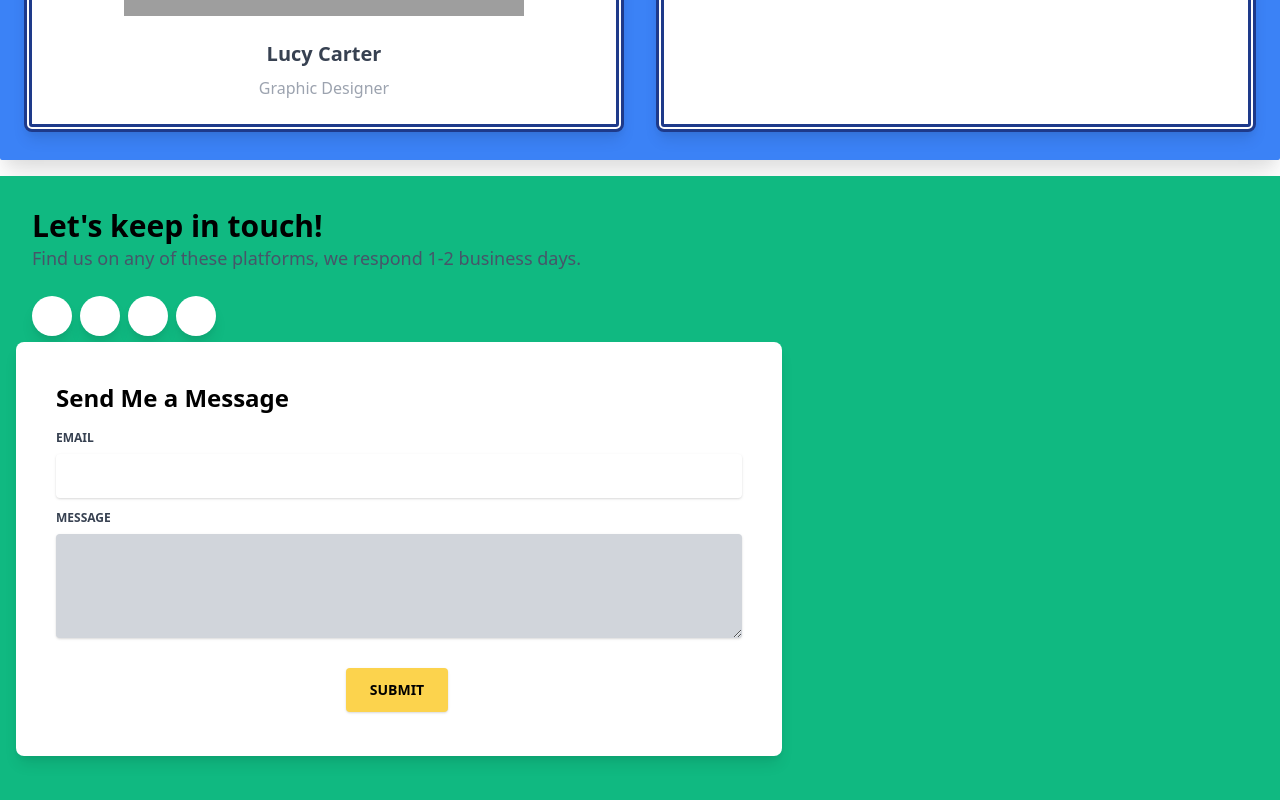
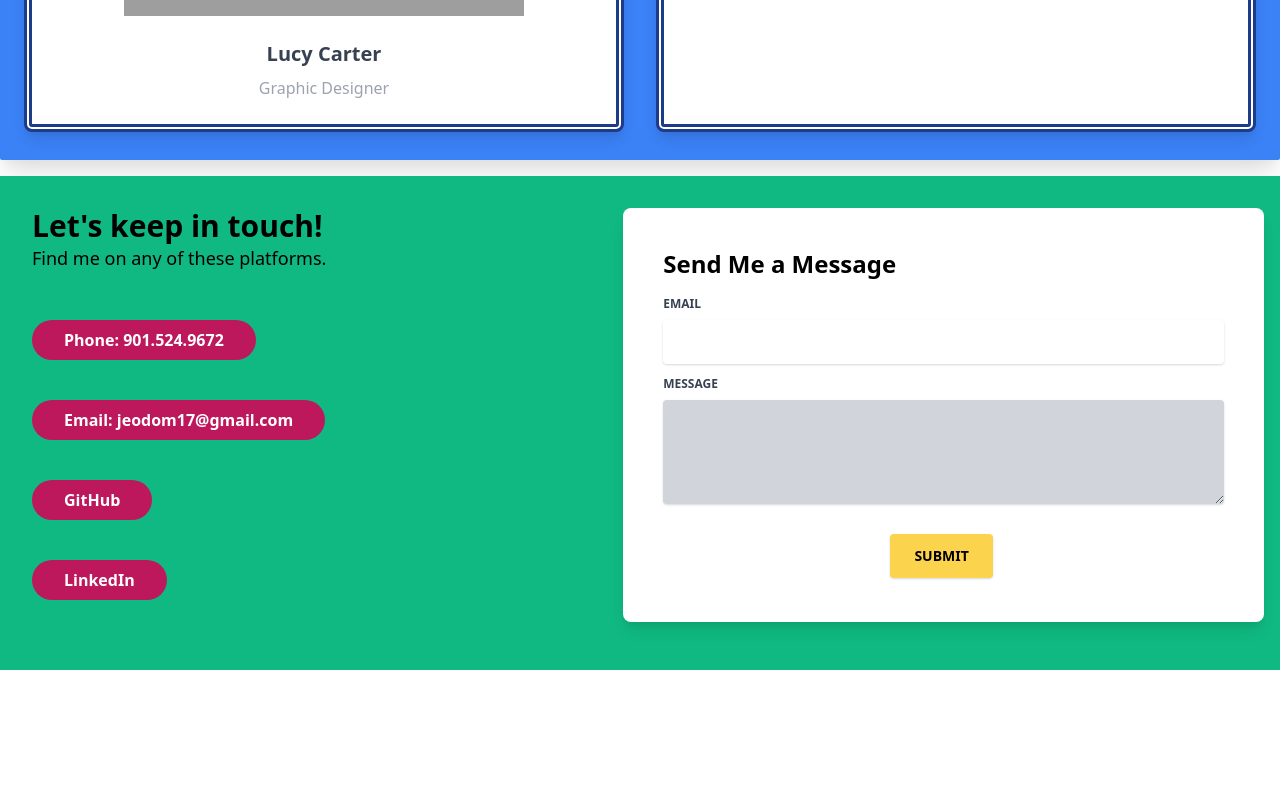
Before and after one commit to jeodom17/my-react-portfolio, a React (Create React App) app: page / in a window 1280 px wide. Shown: the part 2043-2843 px from the top of the page. After the commit the page ends 2713 px from the top, so only its background shows below. Built offline with nearby package versions, Linux system fonts and the light colour scheme; grey boxes are pictures that could not be loaded.

Commit message:
add contact info and reaarange components

```diff
--- a/src/components/Footer.js
+++ b/src/components/Footer.js
@@ -5,40 +5,39 @@ export default function Footer() {
     <>
       <footer className="relative bg-emerald-500 pt-8 pb-6">
         <div className="container mx-auto px-4">
-          <div className="flex flex-wrap text-center lg:text-left">
-            <div className="w-full lg:w-6/12 px-4">
+          <div className="flex flex-row gap-x-20 text-center lg:text-left">
+            <div className="col-span-2 w-full lg:w-6/12 px-4">
               <h4 className="text-3xl font-semibold">Let's keep in touch!</h4>
-              <h5 className="text-lg mt-0 mb-2 text-blueGray-600">
-                Find us on any of these platforms, we respond 1-2 business days.
+              <h5 className="text-lg mt-0 mb-2 text-black-600">
+                Find me on any of these platforms.
               </h5>
-              <div className="mt-6 lg:mb-0 mb-6">
-                <button
-                  className="bg-white text-lightBlue-400 shadow-lg font-normal h-10 w-10 items-center justify-center align-center rounded-full outline-none focus:outline-none mr-2"
-                  type="button"
-                >
-                  <i className="fab fa-twitter"></i>
+              <div class="section-content">
+              <ul>
+                <li>
+              <button class="mt-10 bg-pink-700 text-white font-bold py-2 px-8 rounded-full">
+                <a href="tel:9015249672">Phone: 901.524.9672</a>
               </button>
-                <button
-                  className="bg-white text-lightBlue-600 shadow-lg font-normal h-10 w-10 items-center justify-center align-center rounded-full outline-none focus:outline-none mr-2"
-                  type="button"
-                >
-                  <i className="fab fa-facebook-square"></i>
+              </li>
+              <li>
+              <button class="mt-10 bg-pink-700 text-white font-bold py-2 px-8 rounded-full">
+                <a href="mailto:jeodom17@gmail.com">Email: jeodom17@gmail.com</a>
               </button>
-                <button
-                  className="bg-white text-pink-400 shadow-lg font-normal h-10 w-10 items-center justify-center align-center rounded-full outline-none focus:outline-none mr-2"
-                  type="button"
-                >
-                  <i className="fab fa-dribbble"></i>
+              </li>
+              <li>
+              <button class="mt-10 bg-pink-700 text-white font-bold py-2 px-8 rounded-full">
+                <a href="https://github.com/jeodom17">GitHub</a>
               </button>
-                <button
-                  className="bg-white text-blueGray-800 shadow-lg font-normal h-10 w-10 items-center justify-center align-center rounded-full outline-none focus:outline-none mr-2"
-                  type="button"
-                >
-                  <i className="fab fa-github"></i>
+              </li>
+              <li>
+              <button class="mt-10 bg-pink-700 text-white font-bold py-2 px-8 rounded-full">
+                <a href="https://www.linkedin.com/in/justinodom17">LinkedIn</a>
               </button>
+              </li>
+              </ul>
             </div>
             </div>
-            <section>
+
+            <div className="col-span-2">
               <div class="relative flex flex-col min-w-0 break-words w-full mb-6 shadow-lg rounded-lg bg-white">
                 <div class="flex-auto p-5 lg:p-10">
                   <h4 class="text-2xl mb-4 text-black font-semibold">
@@ -91,7 +90,7 @@ export default function Footer() {
                   </form>
                 </div>
               </div>
-            </section>
+            </div>
          </div>
         </div>
       </footer>
```
Also changed, not shown: src/components/Modal.js (added). Lines whose indentation alone changed are shown as unchanged.
